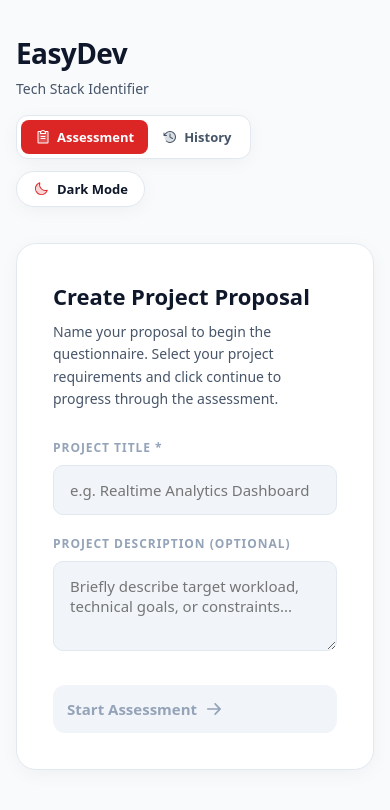
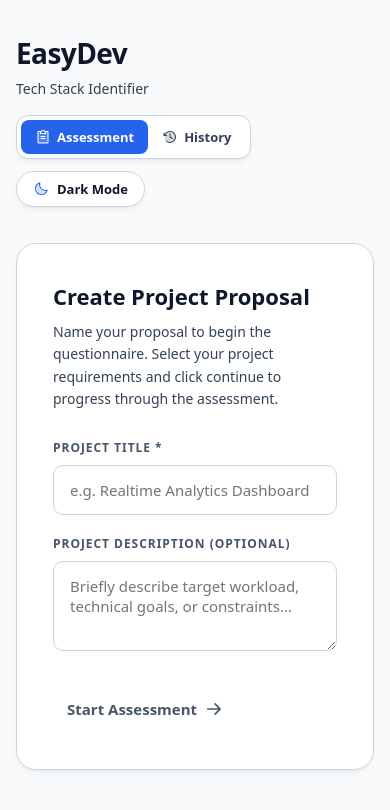
Before and after one commit to jerohalili/easydev, a React (Vite) app in the folder client/: page / in a window 390 px wide. Shown: the top 810 px of the page. Built offline with nearby package versions, Linux system fonts and the light colour scheme.

Commit message:
feat: responsiveness

```diff
--- a/client/src/index.css
+++ b/client/src/index.css
@@ -1,15 +1,15 @@
 :root {
   /* Color Palette Variables (Light Theme Defaults) */
+  --text-primary: #0f172a;
+  --text-secondary: #334155;
+  --text-muted: #475569;
   --bg-main: #f8fafc;
   --bg-card: #ffffff;
-  --bg-input: #f1f5f9;
-  --text-primary: #0f172a;
-  --text-secondary: #475569;
-  --text-muted: #94a3b8;
-  --border-color: #e2e8f0;
-  --primary-accent: #dc2626;
-  --accent-glow: rgba(220, 38, 38, 0.08);
-  --card-shadow: 0 4px 20px -2px rgba(0, 0, 0, 0.05);
+  --bg-input: #ffffff;
+  --border-color: #cbd5e1;
+  --primary-accent: #2563eb;
+  --accent-glow: rgba(37, 99, 235, 0.15);
+  --card-shadow: 0 4px 6px -1px rgba(0, 0, 0, 0.05), 0 2px 4px -2px rgba(0, 0, 0, 0.05);
 
   /* Category Badges */
   --badge-lang-bg: rgba(239, 68, 68, 0.1);
@@ -35,32 +35,45 @@
 
 /* Dark Theme Overrides */
 [data-theme='dark'] {
-  --bg-main: #0b0f19;
-  --bg-card: #111827;
-  --bg-input: #1f2937;
   --text-primary: #f8fafc;
-  --text-secondary: #94a3b8;
-  --text-muted: #64748b;
-  --border-color: #1f2937;
-  --primary-accent: #ef4444;
-  --accent-glow: rgba(239, 68, 68, 0.15);
-  --card-shadow: 0 10px 30px -10px rgba(0, 0, 0, 0.5);
+  --text-secondary: #cbd5e1;
+  --text-muted: #94a3b8;
+  --bg-main: #0f172a;
+  --bg-card: #1e293b;
+  --bg-input: #0f172a;
+  --border-color: #334155;
+  --primary-accent: #3b82f6;
+  --accent-glow: rgba(59, 130, 246, 0.2);
+  --card-shadow: 0 10px 15px -3px rgba(0, 0, 0, 0.3);
 
   --badge-infra-bg: rgba(239, 68, 68, 0.15);
   --badge-infra-text: #ef4444;
   --badge-infra-border: rgba(239, 68, 68, 0.3);
 }
 
-/* Universal Reset */
-*, *::before, *::after {
-  box-sizing: border-box;
+html, body {
   margin: 0;
   padding: 0;
+  width: 100%;
+  max-width: 100vw;
+  overflow-x: hidden;
+  box-sizing: border-box;
+  font-family: system-ui, -apple-system, BlinkMacSystemFont, 'Segoe UI', Roboto, Oxygen, Ubuntu, Cantarell, sans-serif;
+  -webkit-text-size-adjust: 100%;
 }
 
-html, body {
+*, *:before, *:after {
+  box-sizing: inherit;
+}
+
+/* Ensure app container fits mobile screens cleanly */
+#root {
   width: 100%;
+  max-width: 100vw;
   min-height: 100vh;
+  display: flex;
+  flex-direction: column;
+  box-sizing: border-box;
   overflow-x: hidden;
 }
 
```
